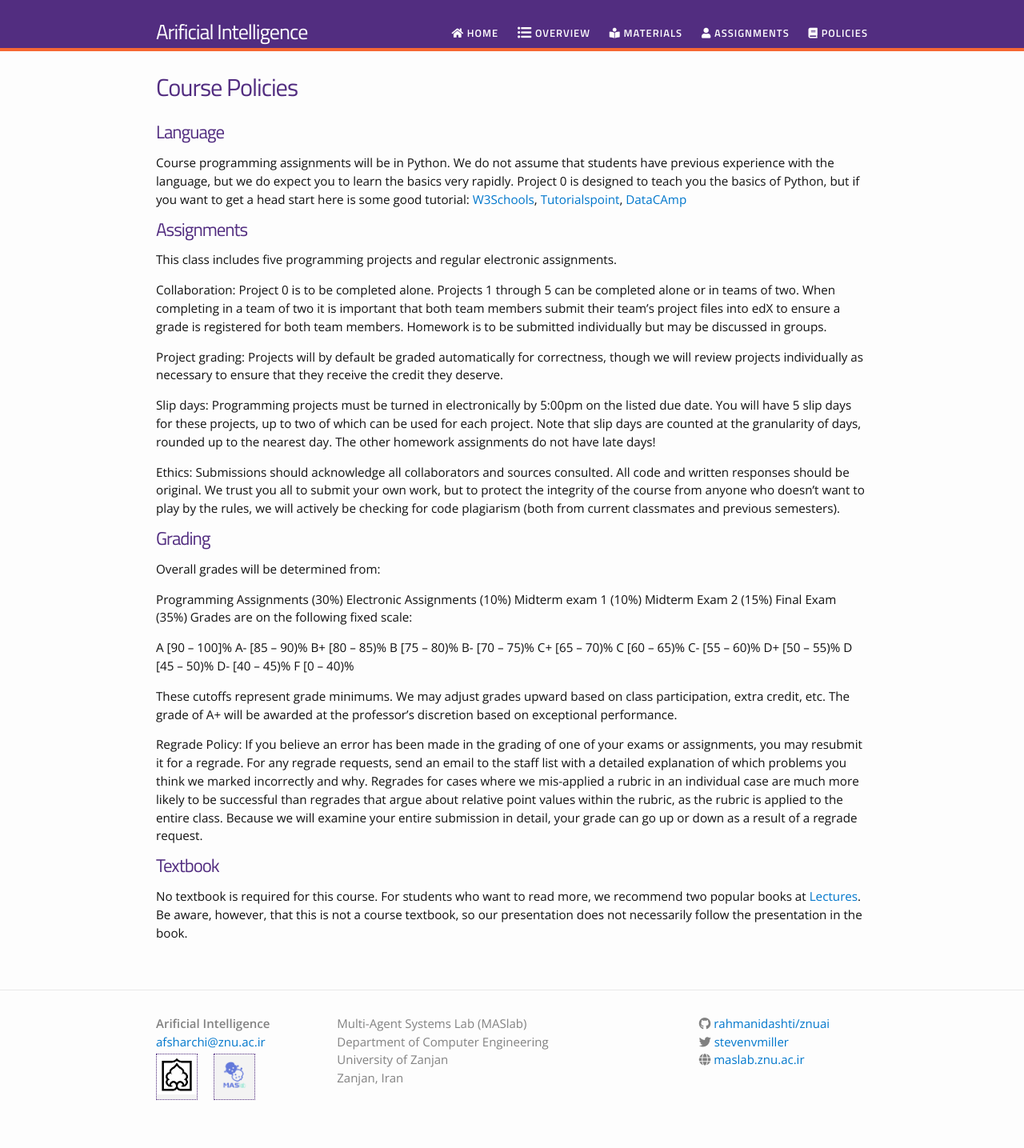
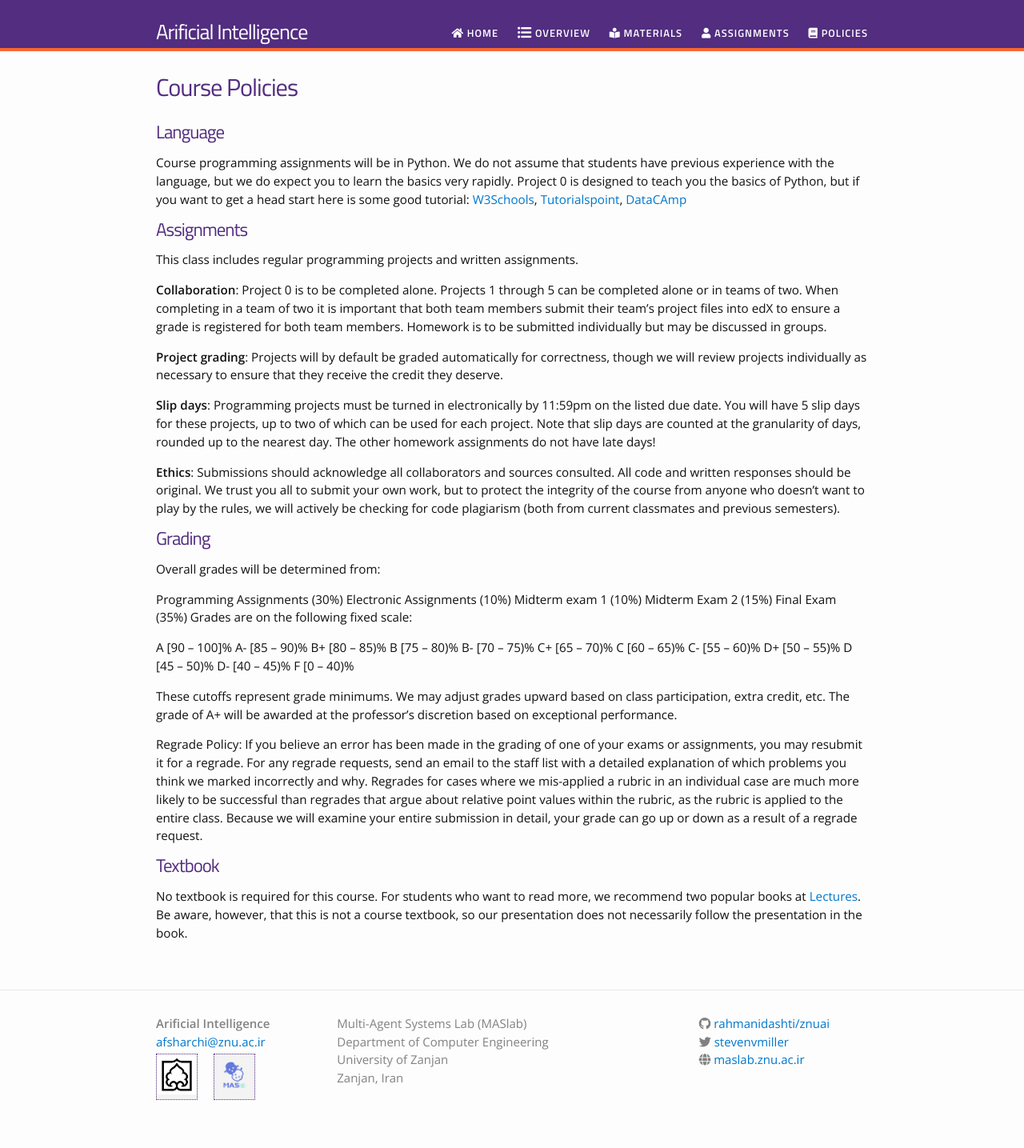
Before and after one commit to rahmanidashti/znuai, a Jekyll site: the page built from policies.md, in a window 1280 px wide. Shown: the whole page at 80% size. Built offline with Jekyll 4.4.1, drawn with Linux system fonts in a browser that asks for light colours; nearby versions of some CDN libraries.

Commit message:
Update policies.md

```diff
--- a/policies.md
+++ b/policies.md
@@ -8,15 +8,15 @@ permalink: /policies/
 Course programming assignments will be in Python. We do not assume that students have previous experience with the language, but we do expect you to learn the basics very rapidly. Project 0 is designed to teach you the basics of Python, but if you want to get a head start here is some good tutorial: [W3Schools](https://www.w3schools.com/python/), [Tutorialspoint](https://www.tutorialspoint.com/python/), [DataCAmp](https://www.learnpython.org/)
 
 # Assignments
-This class includes five programming projects and regular electronic assignments.
+This class includes regular programming projects and written assignments.
 
-Collaboration: Project 0 is to be completed alone.  Projects 1 through 5 can be completed alone or in teams of two.  When completing in a team of two it is important that both team members submit their team's project files into edX to ensure a grade is registered for both team members.   Homework is to be submitted individually but may be discussed in groups.
+__Collaboration__: Project 0 is to be completed alone.  Projects 1 through 5 can be completed alone or in teams of two.  When completing in a team of two it is important that both team members submit their team's project files into edX to ensure a grade is registered for both team members.   Homework is to be submitted individually but may be discussed in groups.
 
-Project grading: Projects will by default be graded automatically for correctness, though we will review projects individually as necessary to ensure that they receive the credit they deserve.
+__Project grading__: Projects will by default be graded automatically for correctness, though we will review projects individually as necessary to ensure that they receive the credit they deserve.
 
-Slip days: Programming projects must be turned in electronically by 5:00pm on the listed due date. You will have 5 slip days for these projects, up to two of which can be used for each project. Note that slip days are counted at the granularity of days, rounded up to the nearest day. The other homework assignments do not have late days!
+__Slip days__: Programming projects must be turned in electronically by 11:59pm on the listed due date. You will have 5 slip days for these projects, up to two of which can be used for each project. Note that slip days are counted at the granularity of days, rounded up to the nearest day. The other homework assignments do not have late days!
 
-Ethics: Submissions should acknowledge all collaborators and sources consulted. All code and written responses should be original. We trust you all to submit your own work, but to protect the integrity of the course from anyone who doesn’t want to play by the rules, we will actively be checking for code plagiarism (both from current classmates and previous semesters).
+__Ethics__: Submissions should acknowledge all collaborators and sources consulted. All code and written responses should be original. We trust you all to submit your own work, but to protect the integrity of the course from anyone who doesn’t want to play by the rules, we will actively be checking for code plagiarism (both from current classmates and previous semesters).
 
 # Grading
 Overall grades will be determined from:
```
